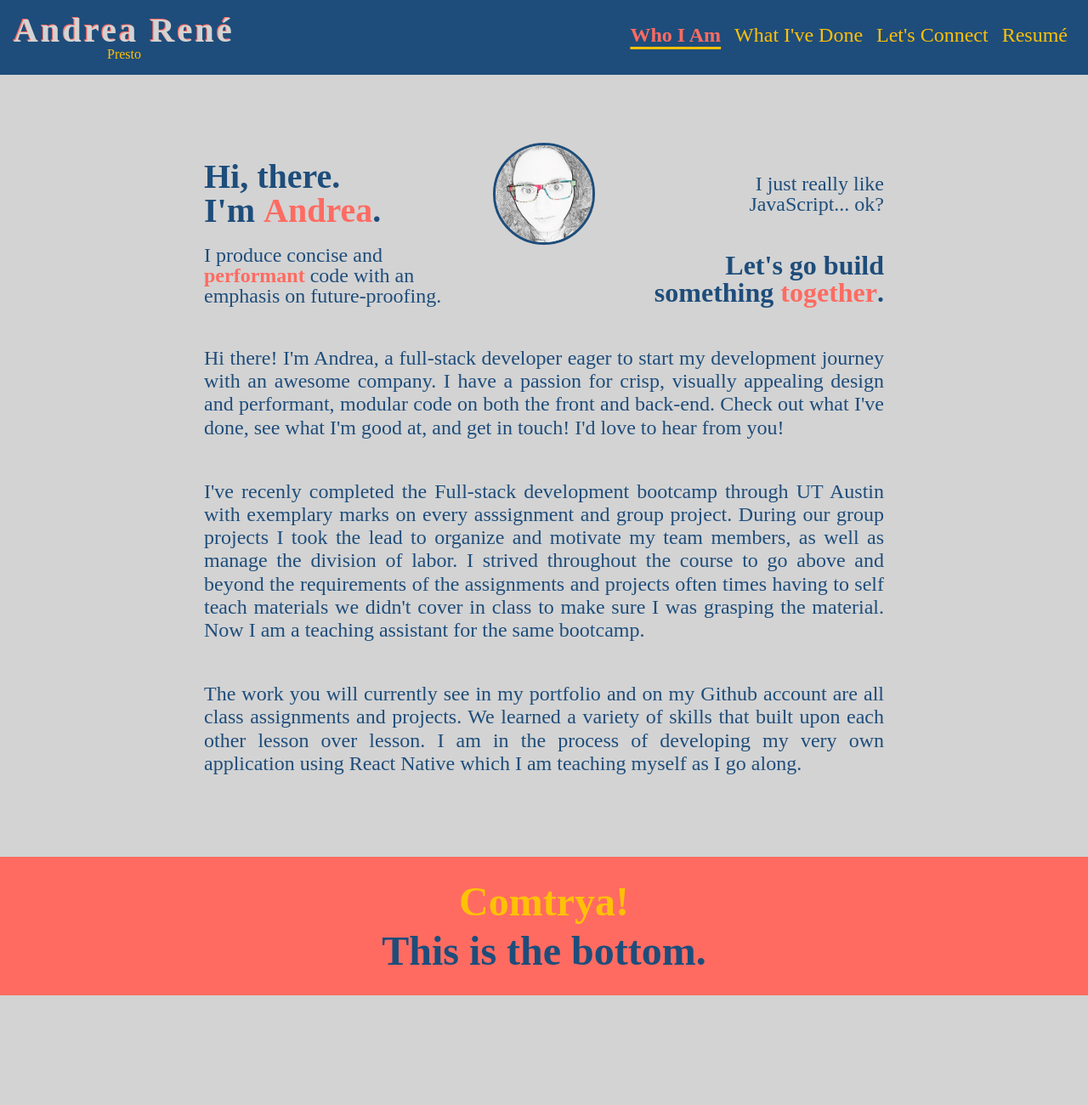
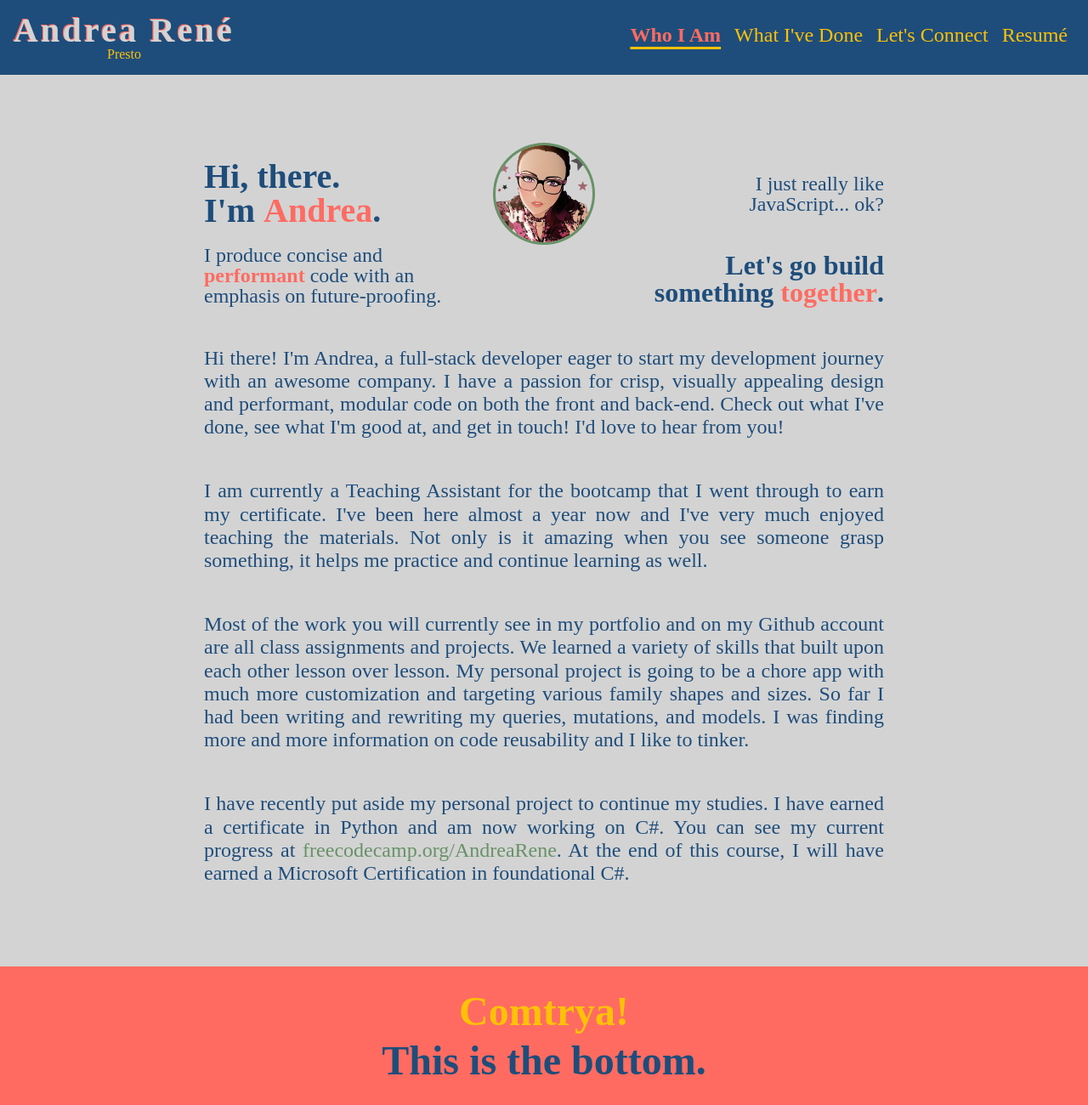
Before and after one commit to AndreaRene/AndreaRene, a React (Create React App) app: page / in a window 1280 px wide. Shown: the whole page at 85% size. Before the commit the page ends 1171 px from the top, so only its background shows below. Built offline with nearby package versions, Linux system fonts and the light colour scheme.

Commit message:
edit about paragraphs and avatar

```diff
--- a/src/components/About.css
+++ b/src/components/About.css
@@ -39,7 +39,7 @@
 
 #aboutMe img {
     width: 15%;
-    border: .2em solid var(--mainBlue);
+    border: .2em solid var(--green);
     border-radius: 50%;
 }
 
@@ -56,9 +56,20 @@
     margin: 3rem auto;
     text-align: justify;
     line-height: 1.7rem;
+}
+
+.aboutLink {
+    color: var(--green);
+    text-decoration: none;
+}
+
+.aboutLink:hover{
+    color: var(--pink);
+    text-decoration: underline;
+    text-decoration-color: var(--green);
+    font-weight: bold;
 
 }
-
 @media (max-width: 1200px) {
 
     #aboutMe {
--- a/src/components/About.js
+++ b/src/components/About.js
@@ -1,5 +1,5 @@
 import './About.css';
-import avatarthumb from '../assets/avatarthumb.jpg';
+import avatarthumb from '../assets/avatarthumb.png';
 //TODO: rewrite paragraphs
 const About = () => {
     window.scrollTo({ top: 0 });
@@ -29,10 +29,12 @@ const About = () => {
                     Hi there!  I'm Andrea, a full-stack developer eager to start my development journey with an awesome company. I have a passion for crisp, visually appealing design and performant, modular code on both the front and back-end. Check out what I've done, see what I'm good at, and get in touch! I'd love to hear from you!
                 </p>
                 <p className='info'>
-                    I've recenly completed the Full-stack development bootcamp through UT Austin with exemplary marks on every asssignment and group project. During our group projects I took the lead to organize and motivate my team members, as well as manage the division of labor. I strived throughout the course to go above and beyond the requirements of the assignments and projects often times having to self teach materials we didn't cover in class to make sure I was grasping the material. Now I am a teaching assistant for the same bootcamp.
+                    I am currently a Teaching Assistant for the bootcamp that I went through to earn my certificate. I've been here almost a year now and I've very much enjoyed teaching the materials. Not only is it amazing when you see someone grasp something, it helps me practice and continue learning as well.
                 </p>
                 <p className='info'>
-                    The work you will currently see in my portfolio and on my Github account are all class assignments and projects. We learned a variety of skills that built upon each other lesson over lesson. I am in the process of developing my very own application using React Native which I am teaching myself as I go along.
+                    Most of the work you will currently see in my portfolio and on my Github account are all class assignments and projects. We learned a variety of skills that built upon each other lesson over lesson. My personal project is going to be a chore app with much more customization and targeting various family shapes and sizes. So far I had been writing and rewriting my queries, mutations, and models. I was finding more and more information on code reusability and I like to tinker.
+                    </p>
+                    <p className='info'>I have recently put aside my personal project to continue my studies. I have earned a certificate in Python and am now working on C#. You can see my current progress at <a href='https://www.freecodecamp.org/AndreaRene' className='aboutLink'>freecodecamp.org/AndreaRene</a>. At the end of this course, I will have earned a Microsoft Certification in foundational C#.
                 </p>
                 <p className='info'>
                 </p>
--- a/src/components/Contact.js
+++ b/src/components/Contact.js
@@ -26,6 +26,7 @@ const Contact = () => {
                             src={replit} className="contactIcon" alt="replit icon" /><span
                             className="hidden">
                             replit.com/@AndreaRene</span></a></li>
+
                 <li className="contactLink">
                     <a href="https://www.linkedin.com/in/andreapresto/" target="_"
                         className="contactClick"><img src={linkedIn} className="contactIcon"
```
Also changed, not shown: src/assets/avatarthumb.png (added), src/assets/avatarthumb1.jpg (renamed from src/assets/avatarthumb.jpg).
